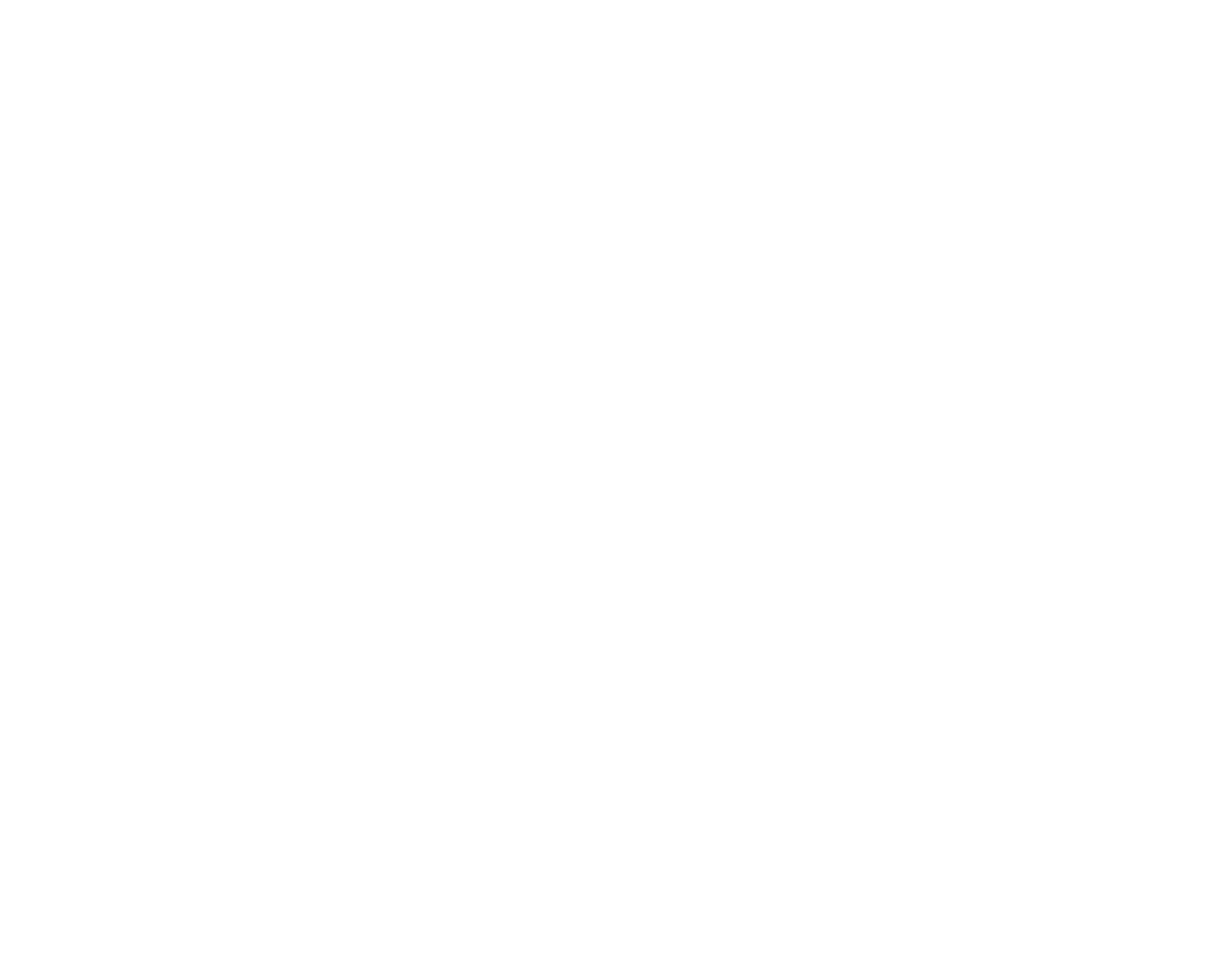
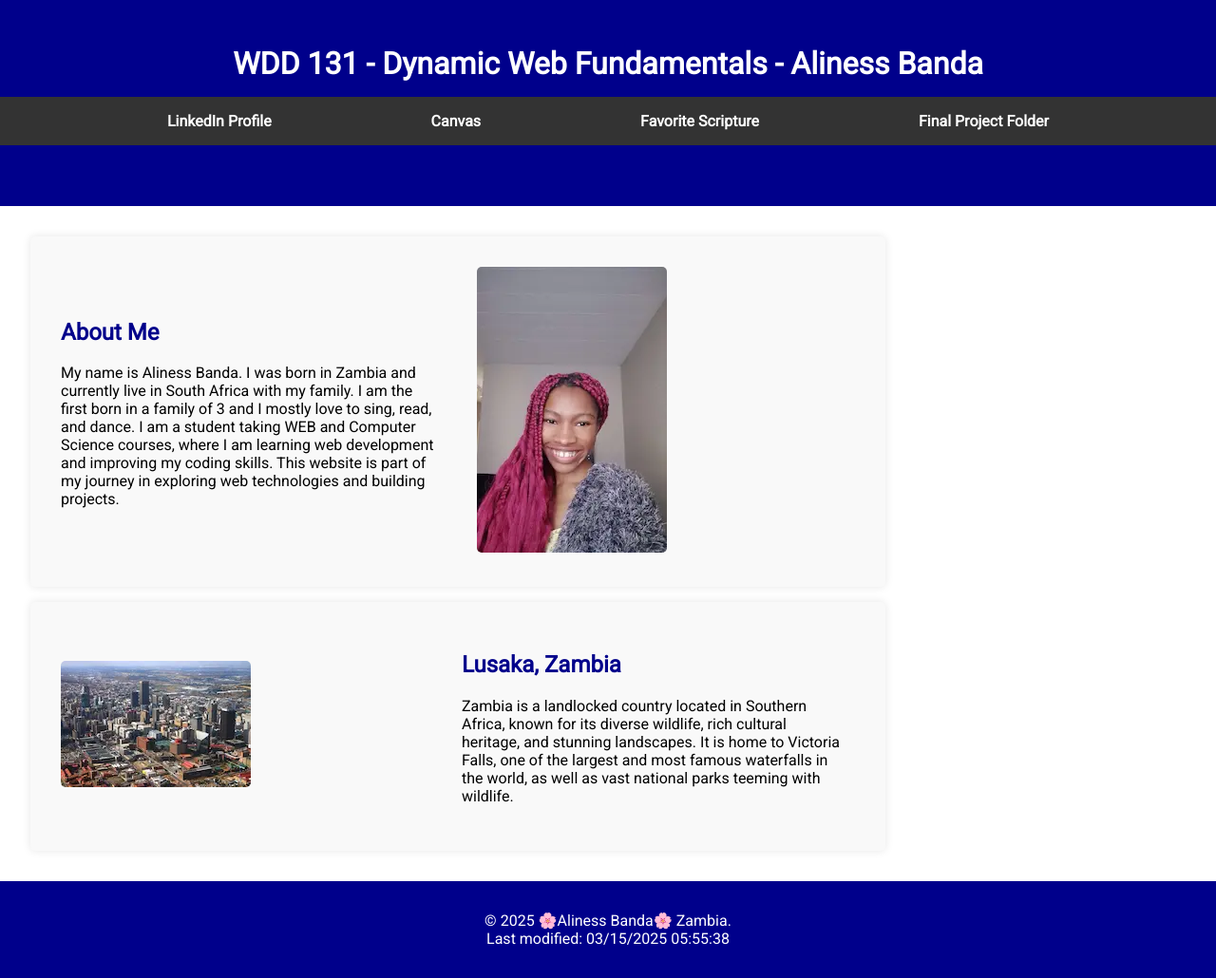
Before and after one commit to alinessbanda/wdd131, a plain HTML site: page index.html in a window 1280 px wide. Shown: the whole page at 95% size. Before the commit the page ends 800 px from the top, so only its background shows below. Drawn offline with Linux system fonts and the light colour scheme.

Commit message:
solved the nav error

```diff
--- a/index.html
+++ b/index.html
@@ -4,14 +4,69 @@
 <head>
     <meta charset="UTF-8">
     <meta name="viewport" content="width=device-width, initial-scale=1.0">
-    <title>Aliness Banda - WDD 131</title>
+    <title>WDD 131 - Dynamic Web Fundamentals - Aliness Banda</title>
+    <meta name="description"
+        content="WDD 131 - Dynamic Web Fundamentals by Aliness Banda. Learn web design, development, and interactive techniques.">
+    <meta name="author" content="Aliness Banda">
+    <link rel="stylesheet" href="styles/base.css">
+    <link rel="preconnect" href="https://fonts.googleapis.com">
+    <link rel="preconnect" href="https://fonts.gstatic.com" crossorigin>
+    <link href="https://fonts.googleapis.com/css2?family=Roboto&display=swap" rel="stylesheet">
+    <script src="scripts/getdates.js" defer></script>
 </head>
 
 <body>
+    <header>
+        <h1>WDD 131 - Dynamic Web Fundamentals - Aliness Banda</h1>
+        <nav>
+            <ul>
+                <li><a href="https://www.linkedin.com" target="_blank">LinkedIn Profile</a></li>
+                <li><a href="https://byupw.instructure.com/" target="_blank">Canvas</a></li>
+                <li><a href="https://www.churchofjesuschrist.org/study/scriptures/bofm/alma?lang=eng"
+                        target="_blank">Favorite Scripture</a></li>
+                <li><a href="Final_Project_Folder_Link" target="_blank">Final Project Folder</a></li>
+            </ul>
+        </nav>
+    </header>
 
-    <header>
+    <main>
+        <section class="card about-me">
+            <div class="text-content">
+                <h2>About Me</h2>
+                <p>My name is Aliness Banda. I was born in Zambia and currently live in South Africa with my family. I
+                    am the first born in a family of 3 and I mostly love to sing, read, and dance. I am a student taking
+                    WEB and Computer Science courses, where I am learning web development and improving my coding
+                    skills. This website is part of my journey in exploring web technologies and building projects.</p>
+            </div>
+            <div class="image-content">
+                <img src="images/about-me.jpg" alt="A picture representing me">
+            </div>
+        </section>
 
-    </header>
+        <section class="card zambia">
+            <div class="image-content">
+                <img src="images/about-zambia.jpg" alt="A beautiful view of Lusaka, Zambia">
+            </div>
+            <div class="text-content">
+                <h2>Lusaka, Zambia</h2>
+                <p>Zambia is a landlocked country located in Southern Africa, known for its diverse wildlife, rich
+                    cultural heritage, and stunning landscapes. It is home to Victoria Falls, one of the largest and
+                    most famous waterfalls in the world, as well as vast national parks teeming with wildlife.</p>
+            </div>
+        </section>
+    </main>
+
+    <footer>
+        <p>&copy; <span id="currentyear"></span> 🌸Aliness Banda🌸 Zambia.</p>
+        <p id="lastModified"></p>
+    </footer>
+
+    <script>
+        document.addEventListener('DOMContentLoaded', function () {
+            document.getElementById('currentyear').textContent = new Date().getFullYear();
+            document.getElementById('lastModified').textContent = "Last modified: " + document.lastModified;
+        });
+    </script>
 </body>
 
 </html>
--- /dev/null
+++ b/scripts/getdates.js
@@ -0,0 +1,4 @@
+document.addEventListener('DOMContentLoaded', function () {
+    document.getElementById('currentyear').textContent = new Date().getFullYear();
+    document.getElementById('lastModified').textContent = "Last modified: " + document.lastModified;
+});
--- /dev/null
+++ b/styles/base.css
@@ -0,0 +1,123 @@
+/* Apply Google Font */
+body {
+    font-family: 'Roboto', sans-serif;
+    background-color: white;
+    color: black;
+    margin: 0;
+    padding: 0;
+}
+
+/* Header and Footer Styling */
+header,
+footer {
+    background-color: darkblue;
+    color: white;
+    text-align: center;
+    padding: 2rem 0;
+}
+
+h1 {
+    color: white;
+    margin: 0;
+    padding: 1rem 0;
+}
+
+/* Navigation Styling */
+nav {
+    background-color: #333;
+    padding: 1rem;
+    margin-bottom: 2rem;
+}
+
+nav ul {
+    display: flex;
+    justify-content: space-evenly;
+    align-items: center;
+    list-style: none;
+    padding: 0;
+    margin: 0;
+}
+
+nav a {
+    color: white;
+    text-decoration: none;
+    font-weight: bold;
+    transition: color 0.3s ease-in-out;
+    padding: 0.5rem;
+}
+
+nav a:hover {
+    color: #f0f0f0;
+    background-color: rgb(22, 22, 36);
+    border-radius: 5px;
+}
+
+/* Main Content Styling */
+main {
+    max-width: 900px;
+    margin: 0;
+    padding: 2rem;
+    display: flex;
+    flex-direction: column;
+    gap: 1rem;
+}
+
+/* Card Section Styling */
+.card {
+    display: flex;
+    justify-content: flex-start;
+    /* Align content to the left */
+    align-items: center;
+    gap: 1.5rem;
+    /* Reduce space between text and image */
+    padding: 2rem;
+    background-color: #f9f9f9;
+    border-radius: 5px;
+    box-shadow: 0 0 10px rgba(0, 0, 0, 0.1);
+}
+
+/* Text and Image Styling */
+.text-content {
+    flex: 1;
+    margin-right: 1rem;
+    /* Add some space to the right of the text */
+}
+
+.image-content {
+    flex: 1;
+}
+
+h2 {
+    color: darkblue;
+}
+
+/* Image Optimization */
+img {
+    max-width: 100%;
+    height: auto;
+    border-radius: 5px;
+    margin: 0 auto;
+}
+
+/* Footer Styling */
+footer p {
+    margin: 0;
+}
+
+/* Responsive Design */
+@media (max-width: 768px) {
+    main {
+        padding: 1rem;
+    }
+
+    .card {
+        flex-direction: column;
+        text-align: center;
+        padding: 1rem;
+    }
+
+    .image-content,
+    .text-content {
+        flex: none;
+    }
+}
```
Also changed, not shown: images/about-me.jpg (added), images/about-zambia.jpg (added).
